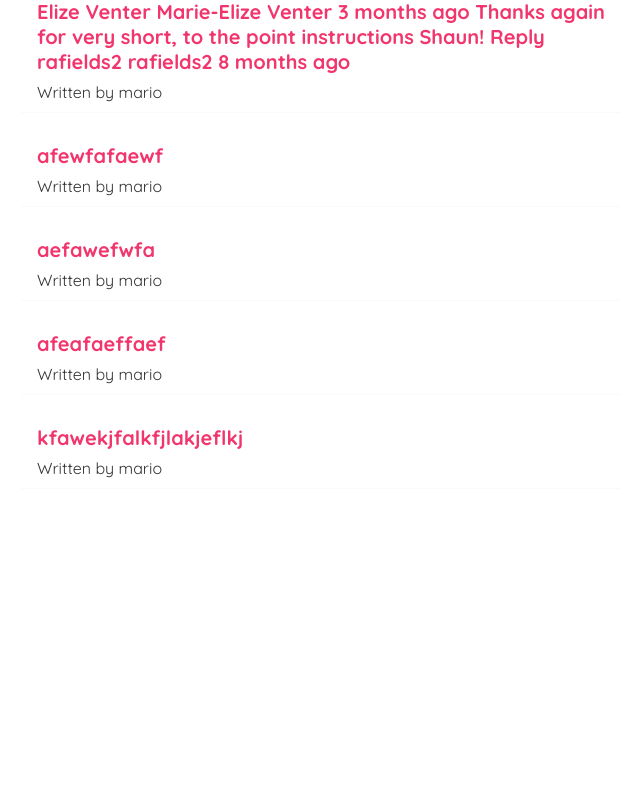
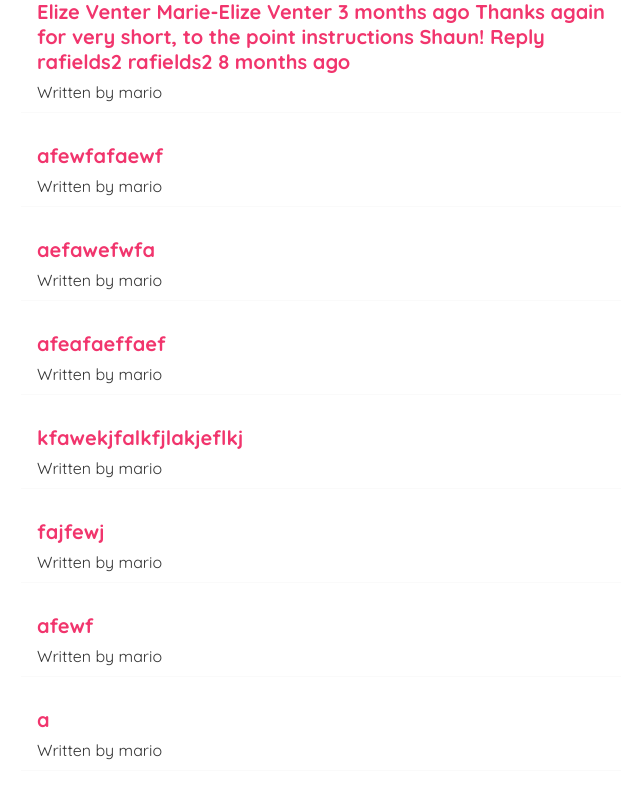
Before and after one commit to chriskimty/dojo-blog, a React (Create React App) app: page / in a window 1280 px wide. Shown: the part 1444-2241 px from the top of the page, without its empty margins (319-959 px from the left). Before the commit the page ends 2013 px from the top, so only its background shows below. Built offline with nearby package versions, Linux system fonts and the light colour scheme; data requests are answered from the project's data file.

Commit message:
useNavigate to redirect

```diff
--- a/data/db.json
+++ b/data/db.json
@@ -77,6 +77,24 @@
       "body": "awelfhawefjawl;falwjfakjflakjflkawefljaf",
       "author": "mario",
       "id": 13
+    },
+    {
+      "title": "fajfewj",
+      "body": "flkjkfja",
+      "author": "mario",
+      "id": 14
+    },
+    {
+      "title": "afewf",
+      "body": "awefawef",
+      "author": "mario",
+      "id": 15
+    },
+    {
+      "title": "a",
+      "body": "a",
+      "author": "mario",
+      "id": 16
     }
   ]
 }
--- a/src/Create.js
+++ b/src/Create.js
@@ -1,4 +1,5 @@
 import { useState } from "react";
+import { useNavigate } from "react-router-dom";
 
 const Create = () => {
 
@@ -6,6 +7,7 @@ const Create = () => {
     const [body, setBody] = useState('');
     const [author, setAuthor] = useState('mario');
     const [isPending, setIsPending] = useState(false);
+    const navigate = useNavigate();
 
     const handleSubmit = (e) => {
         e.preventDefault();
@@ -21,6 +23,7 @@ const Create = () => {
         }).then(() => {
             console.log('new blog added')
             setIsPending(false);
+            navigate("/");
         })
         setTitle('');
         setBody('');
```
